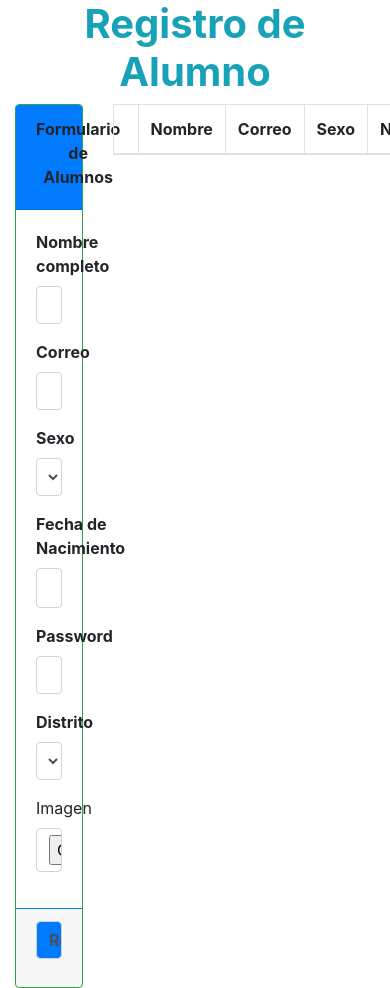
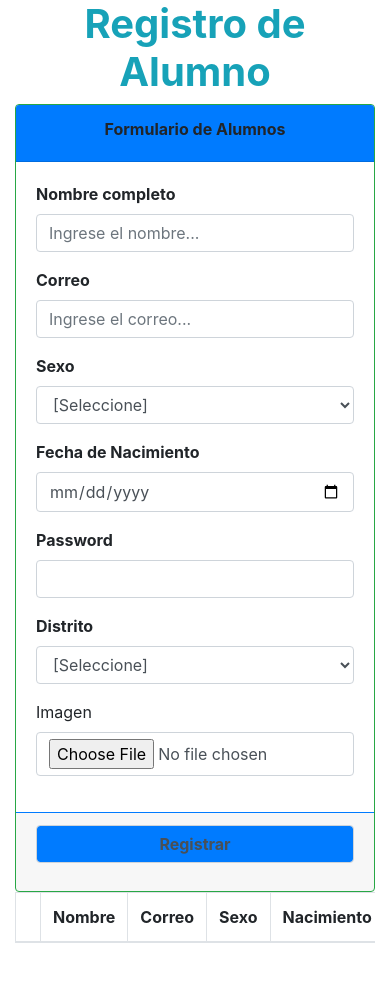
Before and after one commit to andrescl03/CRUD_PHP, a PHP site: page / in a window 390 px wide; the page is wider, and only the part inside the window is pictured. After the commit the page ends 943 px from the top of that part, so only its background shows below. Run offline with PHP 8.4, Linux system fonts and the light colour scheme; data comes from the database, SQL or seed files in the repository; data that the repository does not hold is empty; some libraries are stand-ins or nearby versions.

Commit message:
responsive

```diff
--- a/index.php
+++ b/index.php
@@ -7,7 +7,7 @@ session_start(); ?>
     <center><h1 class="text-info font-weight-bold">Registro de Alumno</h1></center>
     <div class="row">
 
-        <div class="col-3">
+        <div class="col-12 col-md-5 col-lg-3">
         <div class="card border-success">
             <div class="card-header bg-primary">
                 <center>  <label class="font-weight-bold"> Formulario de Alumnos</label></center>
@@ -88,8 +88,9 @@ session_start(); ?>
         </div>
         </div>
 
-        <div class="col-9">
+        <div class="col-12 col-md-7 col-lg-9">
 
+			<div class="table-responsive">
             <table class="table table-striped table-bordered">
                 <thead>
                     <tr>
@@ -107,6 +108,7 @@ session_start(); ?>
 
                 </tbody>
             </table>
+			</div>
         </div>
     </div>
 
```
